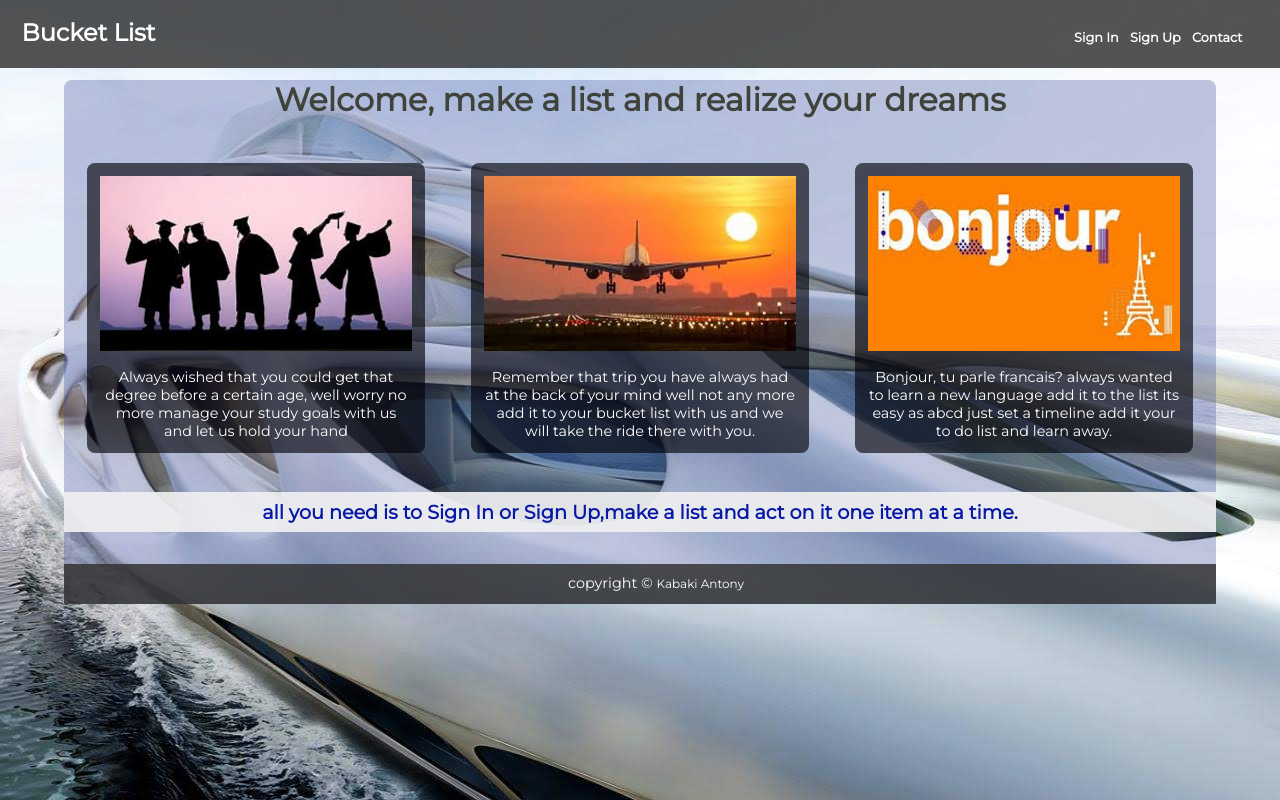
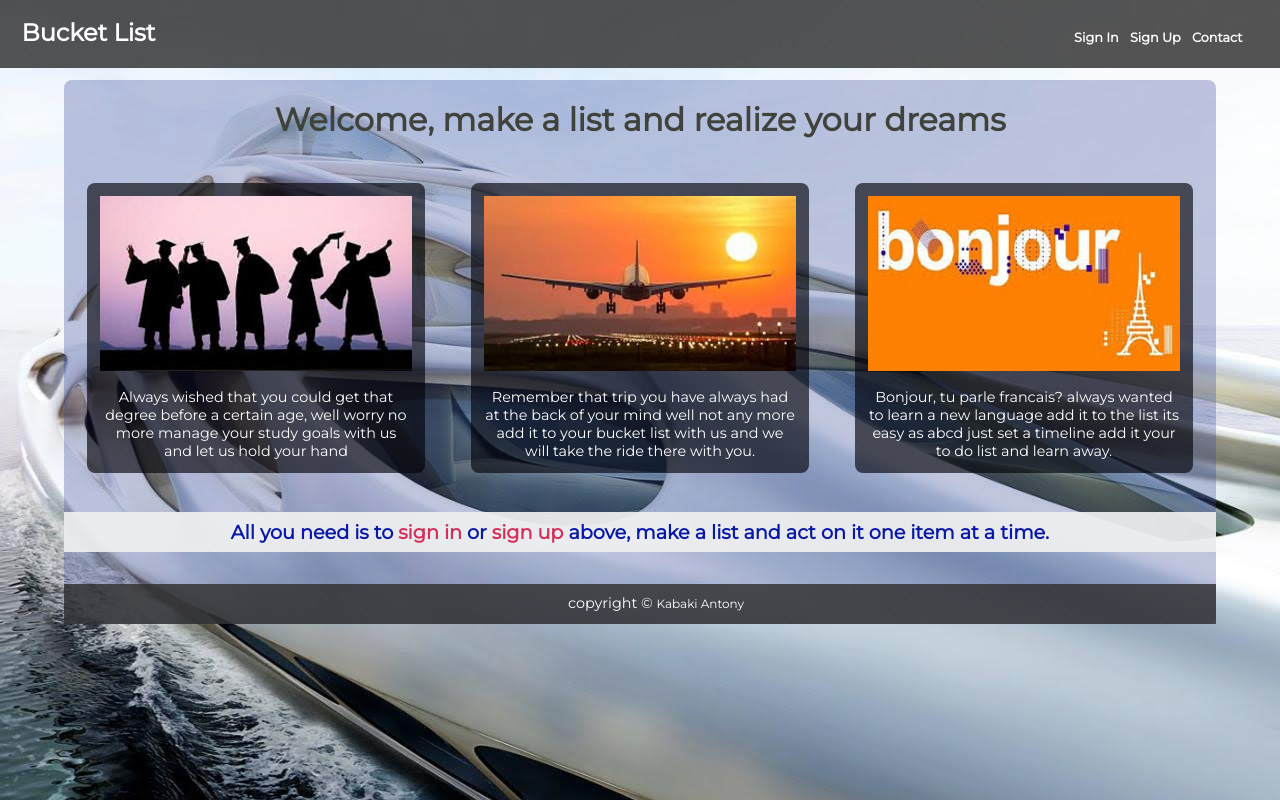
Before and after one commit to KabakiAntony/Bucketlist, a plain HTML site: page UI/index.html in a window 1280 px wide. Drawn offline with Linux system fonts and the light colour scheme.

```diff
--- a/UI/css/main.css
+++ b/UI/css/main.css
@@ -64,6 +64,7 @@ img {
   .section_wrapper h1{
       text-align: center;
       color: rgb(64, 66, 60);
+      padding-top:20px;
   }
   .flex-container {
     display: flex;
@@ -85,6 +86,10 @@ img {
     text-align: center;
     color: rgb(9, 25, 165);
     padding:0.5rem;
+  }
+  .bold{
+      color:rgba(211, 44, 86, 0.986);
+      cursor:not-allowed;
   }
   footer
 {
--- a/UI/index.html
+++ b/UI/index.html
@@ -51,7 +51,8 @@
           </p>
         </div>
       </div>
-        <h2 class="bottom">all you need is to Sign In or Sign Up,make a list and act on it one item at a time.</h2>
+        <h2 class="bottom">All you need is to <span class="bold">sign in</span> or <span class="bold">sign up</span> above,
+          make a list and act on it one item at a time.</h2>
         <footer>
           <p>copyright &copy; <a href="https://twitter.com/kabakikiarie">Kabaki Antony</a></p>
         </footer>
```
